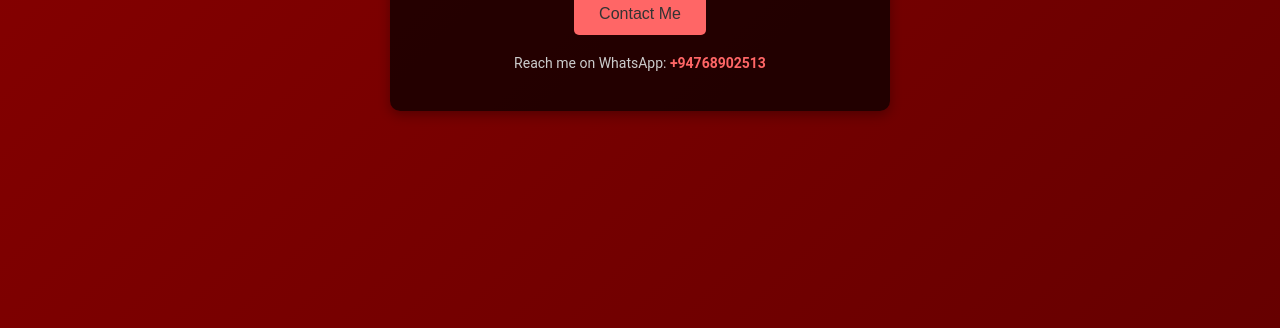
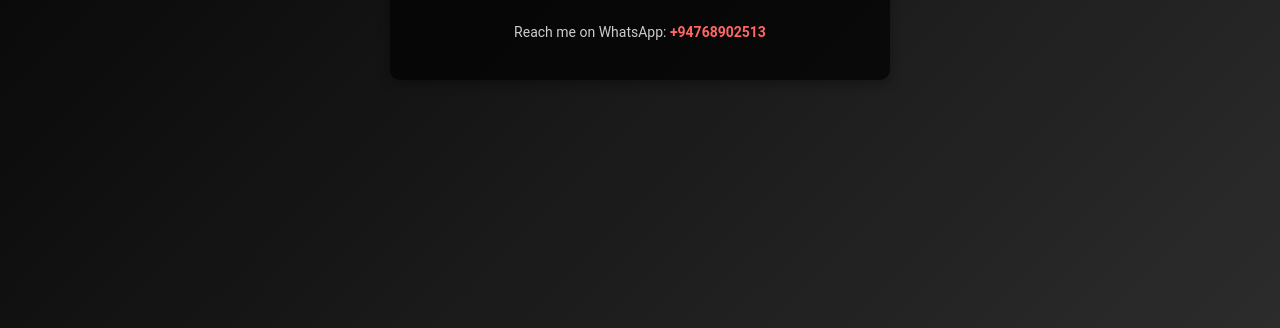
Before and after one commit to imeshsan2008/imeshsan2008.github.io, a plain HTML site: page index.html in a window 1280 px wide. Shown: the part 472-800 px from the top of the page. Drawn offline with Linux system fonts and the light colour scheme.

Commit message:
Update index.html

```diff
--- a/index.html
+++ b/index.html
@@ -14,7 +14,7 @@
 
         body {
             font-family: 'Roboto', sans-serif;
-            background: linear-gradient(135deg, #8B0000, #660000);
+background: linear-gradient(135deg, #000000, #2c2c2c);
             height: 100vh;
             display: flex;
             justify-content: center;
@@ -112,7 +112,7 @@
         <p class="message">I'm working hard to build an amazing portfolio. Stay tuned for exciting updates!</p>
 
         <!-- Call to action button -->
-        <button class="cta-button" id="ctaButton">Contact Me</button>
+<!--         <button class="cta-button" id="ctaButton">Contact Me</button> -->
 
         <!-- WhatsApp contact information -->
         <div class="contact-info">
```
